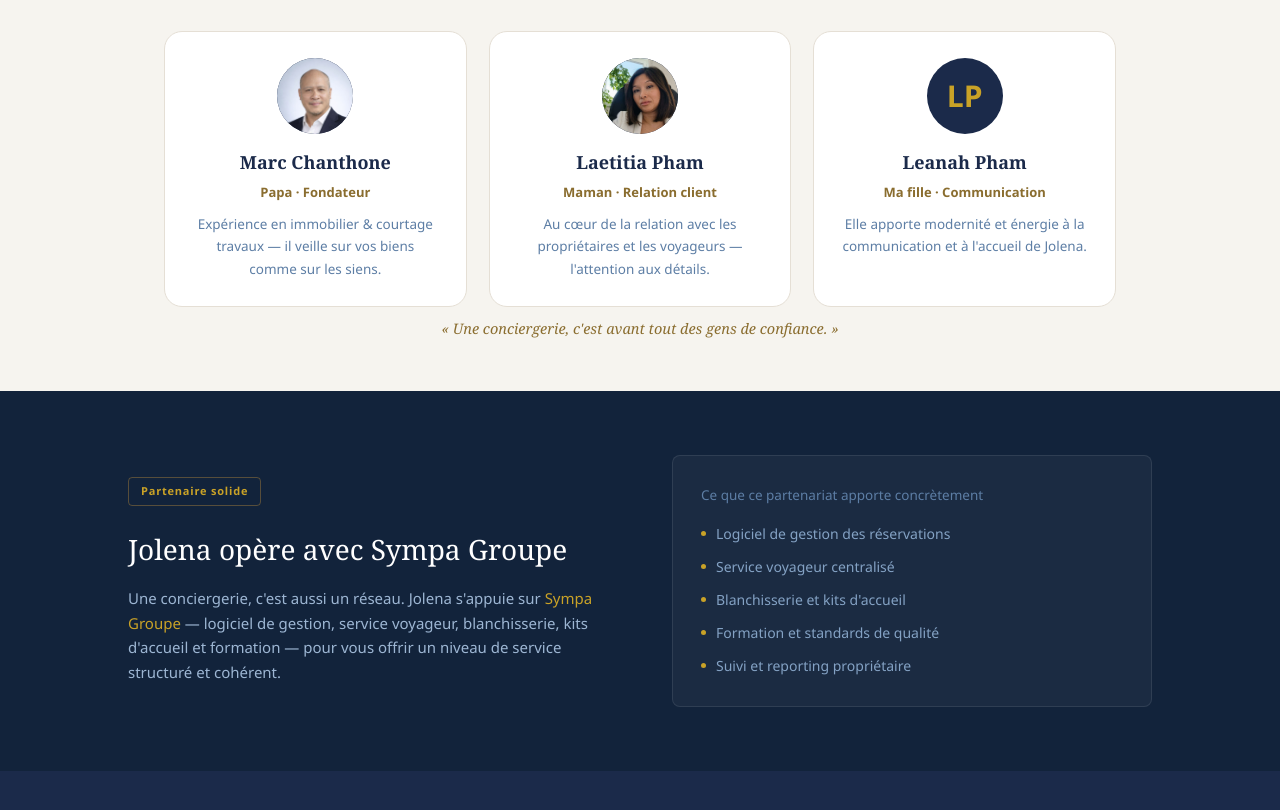
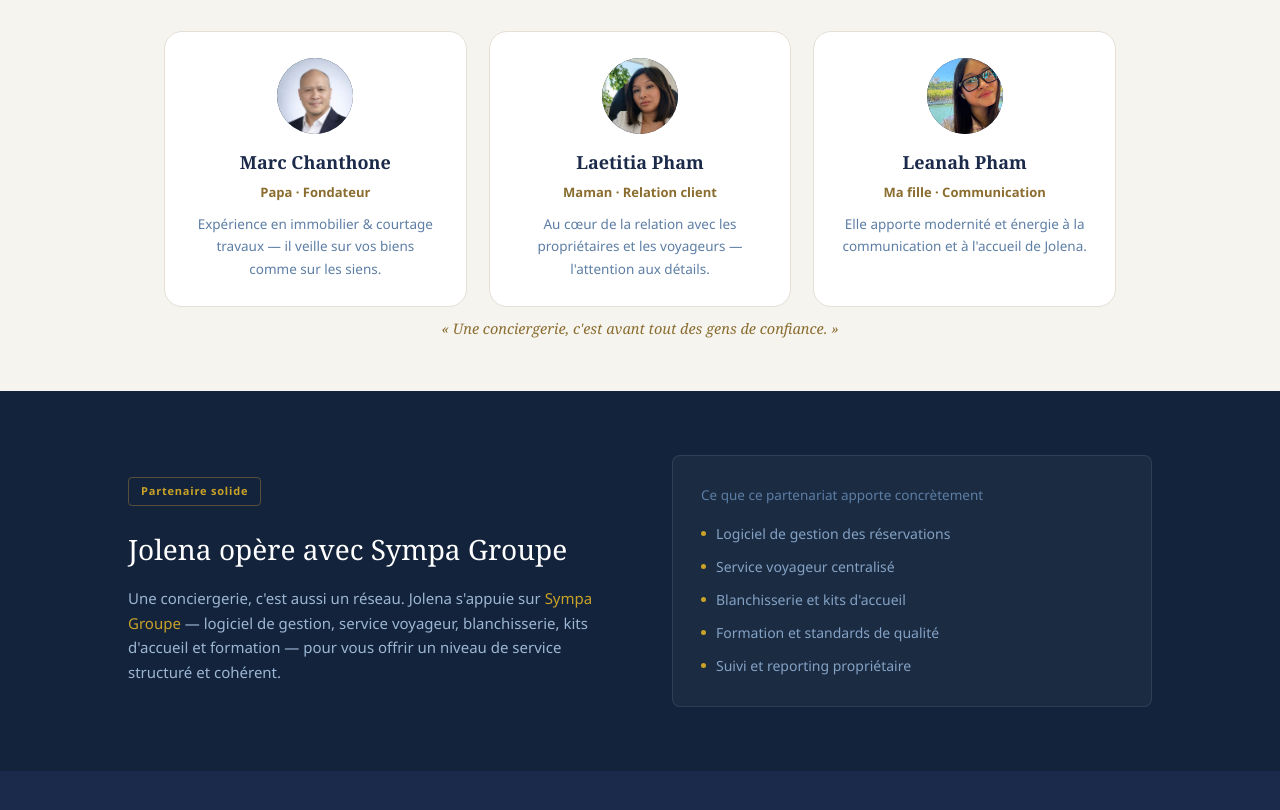
Before and after one commit to En0s81/jolena, a plain HTML site: page index.html in a window 1280 px wide. Shown: the part 3098-3908 px from the top of the page. Drawn offline with Linux system fonts and the light colour scheme.

Commit message:
Photo de Leanah (communication) - section famille complète avec les 3 photos réelles

```diff
--- a/index.html
+++ b/index.html
@@ -723,7 +723,7 @@ footer a:hover { text-decoration: underline; }
         <p style="color:#5d7ea5;font-size:13.5px;margin-top:10px">Au cœur de la relation avec les propriétaires et les voyageurs — l'attention aux détails.</p>
       </div>
       <div style="background:#fff;border:1px solid #e5dfd5;border-radius:18px;padding:26px;text-align:center">
-        <div style="width:76px;height:76px;border-radius:50%;margin:0 auto;display:flex;align-items:center;justify-content:center;background:#1b2a4a;color:#c9a227;font-size:30px;font-weight:800">LP</div>
+        <div style="width:76px;height:76px;border-radius:50%;margin:0 auto;overflow:hidden;background:#1b2a4a;display:flex;align-items:center;justify-content:center"><img src="img/leanah.jpg" alt="Leanah Pham" style="width:100%;height:100%;object-fit:cover" /></div>
         <h3 style="color:#1b2a4a;font-size:18px;font-weight:700;margin:14px 0 4px">Leanah Pham</h3>
         <div style="color:#8a6d2f;font-size:13px;font-weight:600">Ma fille · Communication</div>
         <p style="color:#5d7ea5;font-size:13.5px;margin-top:10px">Elle apporte modernité et énergie à la communication et à l'accueil de Jolena.</p>
```
Also changed, not shown: img/leanah.jpg (added).
